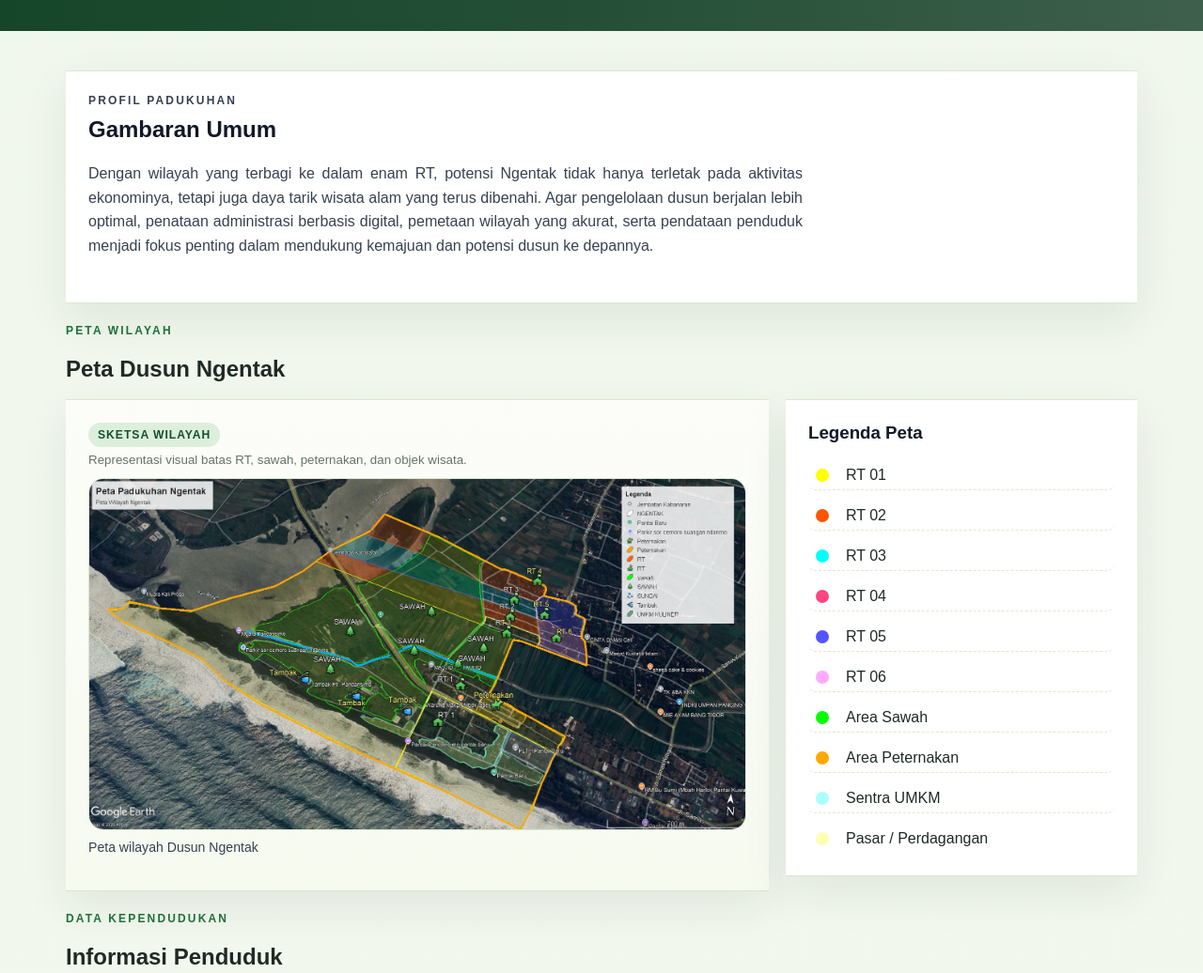
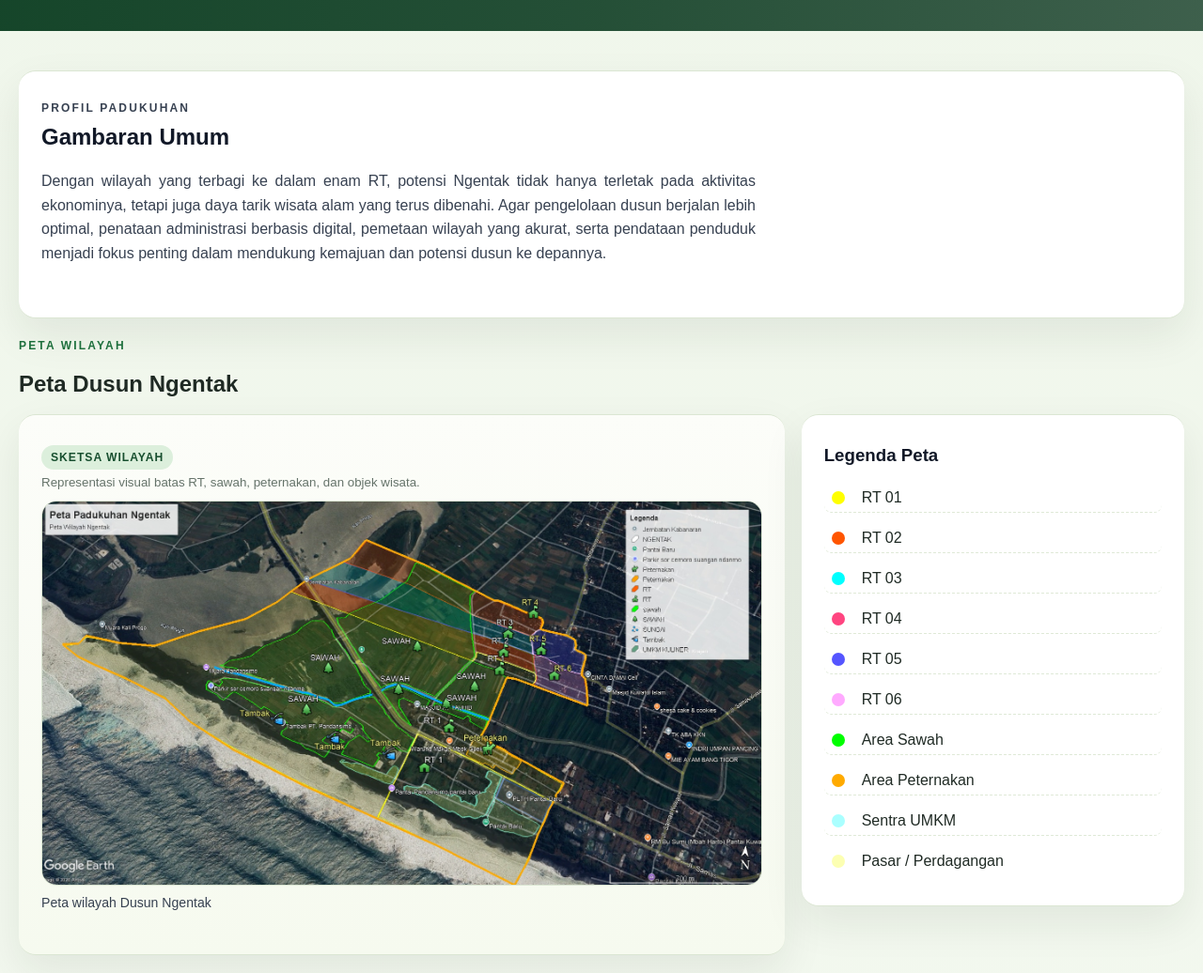
Before and after one commit to ArmandoFirlian/village-admin, a website built with Vite: page index.html in a window 1280 px wide. Shown: the part 470-1506 px from the top of the page at 94% size. Built offline with nearby package versions, Linux system fonts and the light colour scheme; grey boxes are pictures that could not be loaded.

Commit message:
Update styles.css

```diff
--- a/styles.css
+++ b/styles.css
@@ -282,7 +282,7 @@ h1 {
 
 main {
     width: 100%;
-    max-width: 1180px;
+    max-width: 100%;
     margin: 0 auto;
     padding: 20px;
 }
@@ -328,10 +328,10 @@ main {
 .panel {
     background: var(--panel);
     border: 1px solid var(--border);
-    border-radius: 0;
+    border-radius: 18px;
     border-left: none;
     border-right: none;
-    padding: 24px;
+    padding: 32px 24px;
     box-shadow: var(--shadow);
     animation: slideUp 0.6s ease-out;
     transition: all 0.3s ease;
```
